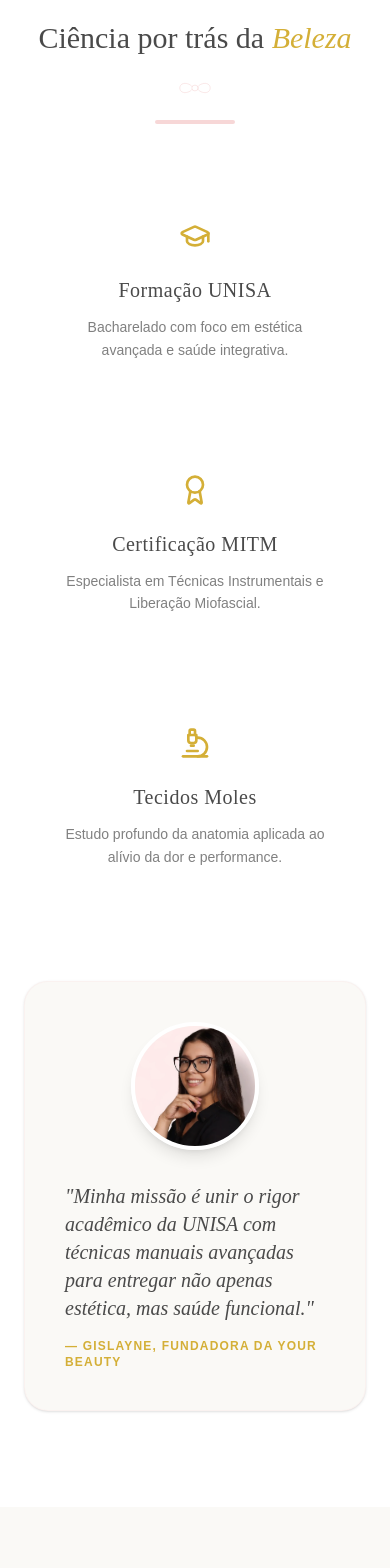
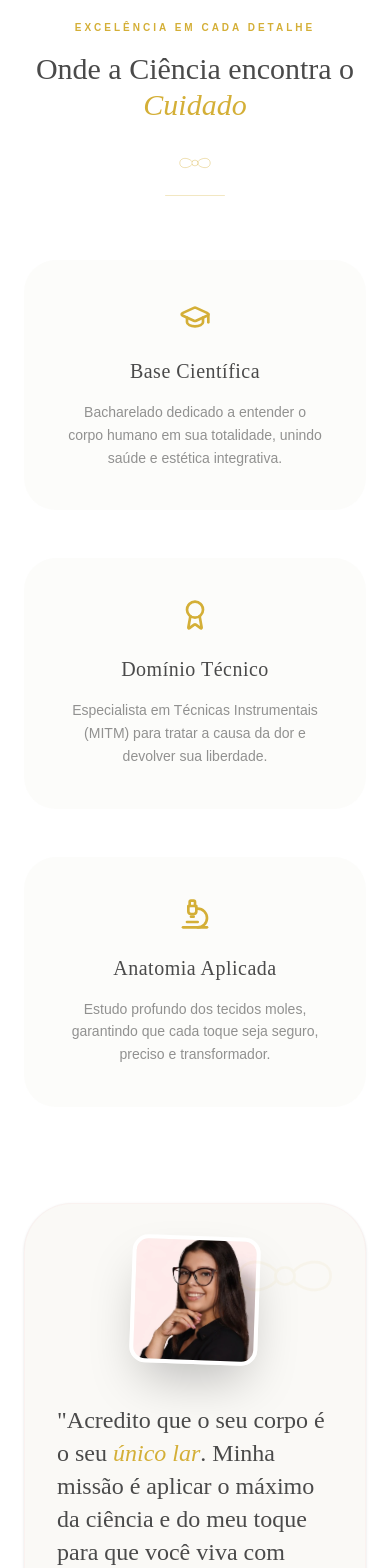
Before and after one commit to wendelvx/Beauty, a React (Vite) app: page / in a window 390 px wide. Shown: the part 920-2488 px from the top of the page. Built offline with nearby package versions, Linux system fonts and the light colour scheme.

Commit message:
minor changes

```diff
--- a/src/sections/About.jsx
+++ b/src/sections/About.jsx
@@ -7,7 +7,7 @@ export default function About() {
       <div className="max-w-7xl mx-auto px-6">
         <div className="flex flex-col md:flex-row items-center gap-16">
 
-          {/* Lado da Imagem com Moldura Estilizada */}
+          {/* Lado da Imagem */}
           <motion.div
             initial={{ opacity: 0, x: -50 }}
             whileInView={{ opacity: 1, x: 0 }}
@@ -15,18 +15,16 @@ export default function About() {
             transition={{ duration: 0.8 }}
             className="relative w-full md:w-1/2"
           >
-            {/* Decoração de fundo (Pulse suave) */}
             <div className="absolute -top-6 -left-6 w-64 h-64 bg-quartz/20 rounded-3xl -z-10 animate-pulse" />
 
             <div className="relative rounded-2xl overflow-hidden shadow-2xl border-8 border-offwhite transform -rotate-2 hover:rotate-0 transition-transform duration-500 group">
               <img
                 src="/images/ges-profile.webp"
-                alt="Gislayne - Your Beauty"
+                alt="Gislayne - Especialista Your Beauty"
                 className="w-full h-[500px] object-cover transition-transform duration-700 group-hover:scale-105"
               />
             </div>
 
-            {/* O Toque Secreto: KittyBow como um Selo de Luxo */}
             <motion.div
               initial={{ scale: 0, rotate: -45 }}
               whileInView={{ scale: 1, rotate: 0 }}
@@ -39,7 +37,7 @@ export default function About() {
             </motion.div>
           </motion.div>
 
-          {/* Lado do Texto */}
+          {/* Lado do Texto - Nova Copy Focada em Resultados e Paixão */}
           <motion.div
             initial={{ opacity: 0, x: 50 }}
             whileInView={{ opacity: 1, x: 0 }}
@@ -47,22 +45,27 @@ export default function About() {
             transition={{ duration: 0.8 }}
             className="w-full md:w-1/2"
           >
-            <span className="font-sans text-gold uppercase tracking-[0.3em] text-xs mb-4 block font-semibold">
-              Conheça a mente por trás da marca
+            <span className="font-sans text-gold uppercase tracking-[0.3em] text-xs mb-4 block font-bold">
+              A mente por trás da excelência
             </span>
             <h2 className="font-serif text-4xl md:text-5xl text-aesthetic-gray mb-8 leading-tight">
-              Gislayne: Autoridade em <span className="italic text-gold">Saúde Estética</span>
+              A arte de moldar resultados e <span className="italic text-gold">reabilitar vidas</span>
             </h2>
 
             <div className="space-y-6 font-sans text-aesthetic-gray/80 leading-relaxed text-base md:text-lg">
               <p>
-                Com formação acadêmica pela <strong className="text-aesthetic-gray font-semibold underline decoration-quartz underline-offset-4">UNISA</strong>, entendi que a estética não é apenas sobre o que vemos, mas sobre como o corpo funciona em sua totalidade.
-              </p>
-              <p>
-                Minha especialização em <strong className="text-aesthetic-gray font-semibold">Tecidos Moles e MITM</strong> me permite ir além do relaxamento, focando na liberação miofascial e no alívio real de dores crônicas, sempre com embasamento científico.
-              </p>
-              <p className="font-medium text-aesthetic-gray italic">
-                "No Your Beauty, cada protocolo é uma assinatura de cuidado, ciência e o luxo de se sentir bem na própria pele."
+    Para mim, o corpo humano é uma estrutura fascinante que exige tanto
+    <span className="text-gold font-semibold italic"> rigor científico </span>
+    quanto sensibilidade artística. Minha paixão não está apenas na estética, mas no desafio de entender a sua anatomia para entregar o que há de mais avançado em performance e bem-estar.
+  </p>
+
+  <p>
+    Especializar-me em
+    <span className="text-gold font-semibold italic"> Tecidos Moles e MITM </span>
+    foi uma escolha consciente: eu queria ir além do relaxamento superficial. Hoje, utilizo a ciência da liberação miofascial para esculpir contornos e, acima de tudo, devolver a liberdade para quem convive com dores que limitam o seu potencial.
+  </p>
+              <p className="font-medium text-aesthetic-gray italic border-l-2 border-gold pl-4">
+                "No Your Beauty, não sigo apenas protocolos; eu assino resultados. É a união entre o estudo incansável e o prazer de ver cada cliente se redescobrir na própria pele."
               </p>
             </div>
 
@@ -70,7 +73,6 @@ export default function About() {
               <div className="relative">
                 <p className="font-serif text-3xl text-gold italic">Gislayne</p>
                 <p className="text-[10px] uppercase tracking-[0.2em] opacity-60 font-bold">Especialista Responsável</p>
-                {/* Linha decorativa sob o nome */}
                 <div className="absolute -bottom-2 left-0 w-12 h-0.5 bg-quartz" />
               </div>
             </div>
--- a/src/sections/Authority.jsx
+++ b/src/sections/Authority.jsx
@@ -1,23 +1,23 @@
 import { GraduationCap, Award, Microscope } from 'lucide-react';
 import { motion } from 'framer-motion';
-import KittyBow from '../components/KittyBow'; // Importando o laço
+import KittyBow from '../components/KittyBow';
 
 export default function Authority() {
   const credentials = [
     {
       icon: <GraduationCap className="w-8 h-8" />,
-      title: "Formação UNISA",
-      description: "Bacharelado com foco em estética avançada e saúde integrativa."
+      title: "Base Científica",
+      description: "Bacharelado dedicado a entender o corpo humano em sua totalidade, unindo saúde e estética integrativa."
     },
     {
       icon: <Award className="w-8 h-8" />,
-      title: "Certificação MITM",
-      description: "Especialista em Técnicas Instrumentais e Liberação Miofascial."
+      title: "Domínio Técnico",
+      description: "Especialista em Técnicas Instrumentais (MITM) para tratar a causa da dor e devolver sua liberdade."
     },
     {
       icon: <Microscope className="w-8 h-8" />,
-      title: "Tecidos Moles",
-      description: "Estudo profundo da anatomia aplicada ao alívio da dor e performance."
+      title: "Anatomia Aplicada",
+      description: "Estudo profundo dos tecidos moles, garantindo que cada toque seja seguro, preciso e transformador."
     }
   ];
 
@@ -39,10 +39,10 @@ export default function Authority() {
   };
 
   return (
-    <section id="sobre" className="py-24 bg-white overflow-hidden">
+    <section id="autoridade" className="py-24 bg-white overflow-hidden">
       <div className="max-w-7xl mx-auto px-6">
 
-        {/* Cabeçalho Animado com o Laço */}
+        {/* Cabeçalho Animado */}
         <motion.div
           initial={{ opacity: 0, y: -20 }}
           whileInView={{ opacity: 1, y: 0 }}
@@ -50,11 +50,14 @@ export default function Authority() {
           transition={{ duration: 0.8 }}
           className="text-center mb-16 flex flex-col items-center"
         >
-          <h2 className="font-serif text-3xl md:text-5xl text-aesthetic-gray mb-4">
-            Ciência por trás da <span className="italic text-gold">Beleza</span>
+          <span className="font-sans text-gold uppercase tracking-[0.3em] text-[10px] font-bold mb-4">
+            Excelência em cada detalhe
+          </span>
+          <h2 className="font-serif text-3xl md:text-5xl text-aesthetic-gray mb-6">
+            Onde a Ciência encontra o <span className="italic text-gold">Cuidado</span>
           </h2>
 
-          {/* O LAÇO: Atuando como um divisor de luxo */}
+          {/* Divisor com o Laço */}
           <motion.div
             initial={{ scale: 0, rotate: -10 }}
             whileInView={{ scale: 1, rotate: 0 }}
@@ -62,15 +65,15 @@ export default function Authority() {
             transition={{ delay: 0.3, type: "spring" }}
             className="mb-4"
           >
-            <KittyBow className="w-8 h-8 text-quartz/60" />
+            <KittyBow className="w-8 h-8 text-gold/40" />
           </motion.div>
 
           <motion.div
             initial={{ width: 0 }}
-            whileInView={{ width: 80 }}
+            whileInView={{ width: 60 }}
             viewport={{ once: true }}
             transition={{ delay: 0.5, duration: 1 }}
-            className="h-1 bg-quartz mx-auto rounded-full"
+            className="h-[1px] bg-gold/30 mx-auto rounded-full"
           />
         </motion.div>
 
@@ -86,43 +89,54 @@ export default function Authority() {
             <motion.div
               key={index}
               variants={itemVariants}
-              className="group flex flex-col items-center text-center p-8 rounded-2xl hover:bg-offwhite transition-colors duration-300"
+              className="group flex flex-col items-center text-center p-10 rounded-[2rem] bg-offwhite/50 border border-transparent hover:border-gold/10 hover:bg-white transition-all duration-500 hover:shadow-xl hover:shadow-gold/5"
             >
-              <div className="text-gold mb-6 group-hover:scale-110 transition-transform duration-300">
+              <div className="text-gold mb-6 group-hover:scale-110 transition-transform duration-500">
                 {item.icon}
               </div>
-              <h3 className="font-serif text-xl text-aesthetic-gray mb-3 tracking-wide">
+              <h3 className="font-serif text-xl text-aesthetic-gray mb-4 tracking-wide">
                 {item.title}
               </h3>
-              <p className="font-sans text-aesthetic-gray/70 leading-relaxed text-sm">
+              <p className="font-sans text-aesthetic-gray/60 leading-relaxed text-sm">
                 {item.description}
               </p>
             </motion.div>
           ))}
         </motion.div>
 
-        {/* Citação de Autoridade */}
+        {/* Bloco de Citação Humanizada */}
         <motion.div
-          initial={{ opacity: 0, scale: 0.95 }}
-          whileInView={{ opacity: 1, scale: 1 }}
+          initial={{ opacity: 0, y: 30 }}
+          whileInView={{ opacity: 1, y: 0 }}
           viewport={{ once: true }}
-          transition={{ delay: 0.4, duration: 0.8 }}
-          className="mt-20 p-10 bg-offwhite rounded-3xl border border-quartz/20 flex flex-col md:flex-row items-center gap-8 shadow-sm hover:shadow-md transition-shadow"
+          transition={{ delay: 0.4, duration: 1 }}
+          className="mt-24 p-8 md:p-14 bg-offwhite rounded-[3rem] border border-quartz/20 flex flex-col md:flex-row items-center gap-10 shadow-sm relative"
         >
-          <div className="w-32 h-32 md:w-40 md:h-40 rounded-full overflow-hidden border-4 border-white shadow-lg shrink-0">
+          {/* Foto da Especialista */}
+          <div className="w-32 h-32 md:w-48 md:h-48 rounded-2xl overflow-hidden border-4 border-white shadow-2xl shrink-0 rotate-2">
             <img
               src="/images/ges-authority.webp"
               alt="Gislayne - Especialista"
-              className="w-full h-full object-cover"
+              className="w-full h-full object-cover scale-110"
             />
           </div>
-          <div>
-            <blockquote className="font-serif text-xl text-aesthetic-gray italic mb-4">
-              "Minha missão é unir o rigor acadêmico da UNISA com técnicas manuais avançadas para entregar não apenas estética, mas saúde funcional."
+
+          <div className="flex-1">
+            <blockquote className="font-serif text-2xl md:text-3xl text-aesthetic-gray leading-snug mb-8">
+              "Acredito que o seu corpo é o seu <span className="text-gold italic">único lar</span>. Minha missão é aplicar o máximo da ciência e do meu toque para que você viva com <span className="text-gold">leveza</span>, sem dores e com o prazer de se sentir bem na própria pele."
             </blockquote>
-            <cite className="font-sans text-gold font-bold uppercase tracking-widest text-xs not-italic flex items-center gap-2">
-              — Gislayne, Fundadora da Your Beauty
-            </cite>
+
+            <div className="flex items-center gap-4">
+              <div className="w-12 h-[1px] bg-gold/40" />
+              <cite className="font-sans text-gold font-bold uppercase tracking-[0.2em] text-[10px] not-italic">
+                Gislayne — Sua Especialista
+              </cite>
+            </div>
+          </div>
+
+          {/* Decoração Sutil de Fundo */}
+          <div className="absolute top-6 right-8 opacity-5">
+            <KittyBow className="w-24 h-24 text-gold" />
           </div>
         </motion.div>
 
```
